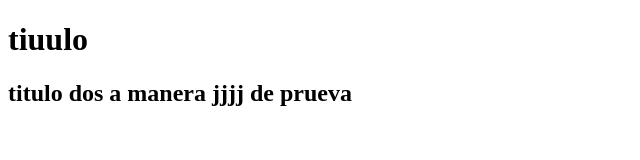
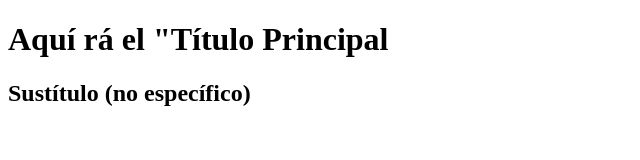
Before and after one commit to Josehbh/youtube-git, a plain HTML site: page index.html in a window 1280 px wide. Shown: the whole page, without its empty margins (0-640 px from the left). Drawn offline with Linux system fonts and the light colour scheme.

Commit message:
Correcciones

```diff
--- a/index.html
+++ b/index.html
@@ -4,10 +4,10 @@
   <meta charset="UTF-8">
   <meta http-equiv="X-UA-Compatible" content="IE=edge">
   <meta name="viewport" content="width=device-width, initial-scale=1.0">
-  <title>primer proyecto en github</title>
+  <title>Iniciativa alfa</title>
 </head>
 <body>
-  <h1>tiuulo</h1>
-  <h2>titulo dos a manera jjjj de prueva</h2>
+  <h1>Aquí rá el "Título Principal</h1>
+  <h2>Sustítulo (no específico)</h2>
 </body>
 </html>
```
Also changed, not shown: CSS/estilos.css (added), 1 other file.
